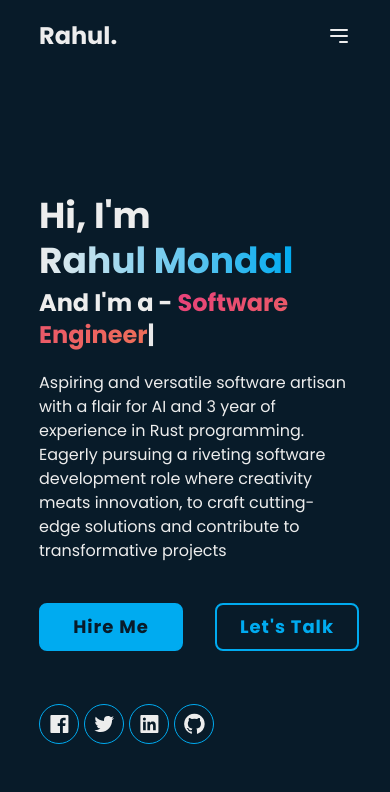
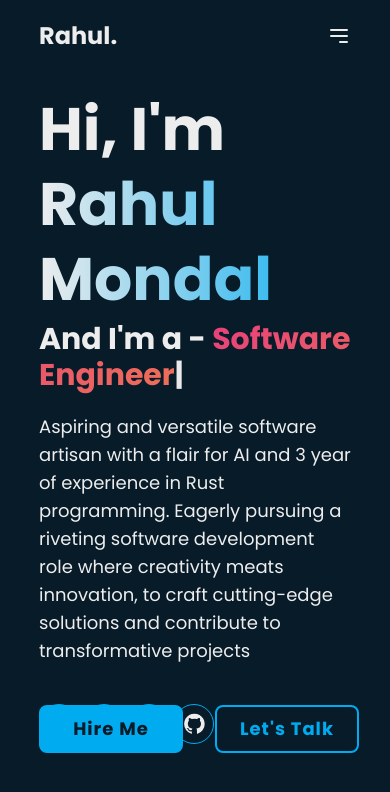
Before and after one commit to Rahul721999/my-portfolio, a React (Vite) app: page / in a window 390 px wide. Shown: the top 792 px of the page. Built offline with nearby package versions, Linux system fonts and the light colour scheme.

Commit message:
added: homepage text responsiveness

```diff
--- a/src/pages/Homepage.jsx
+++ b/src/pages/Homepage.jsx
@@ -19,13 +19,13 @@ const Home = () => {
     return (
         <section className="h-screen flex justify-center flex-col transition-colors duration-300 section-container">
             <div className="max-w-screen-sm ">
-                <h1 className="text-4xl font-bold leading-tight">
+                <h1 className="text-6xl phone:text-4xl font-bold leading-tight">
                     <span className="intro-tag">Hi, I'm&nbsp;</span>
                     <span className="name-tag"> Rahul Mondal</span>
 
                 </h1>
-                <h3 className="text-2xl font-bold my-1 designation-tag">And I'm a - <span ref={el} className="gradient-text"></span></h3>
-                <p className="text-base my-5 mb-10 ">
+                <h3 className="text-3xl phone:text-2xl font-bold my-1 designation-tag">And I'm a - <span ref={el} className="gradient-text"></span></h3>
+                <p className="text-lg phone:text-base my-5 mb-10 ">
                     Aspiring and versatile software artisan with a flair for AI and 3 year of experience in Rust programming.
                     Eagerly pursuing a riveting software development role where creativity meats innovation,
                     to craft cutting-edge solutions and contribute to transformative projects
```
